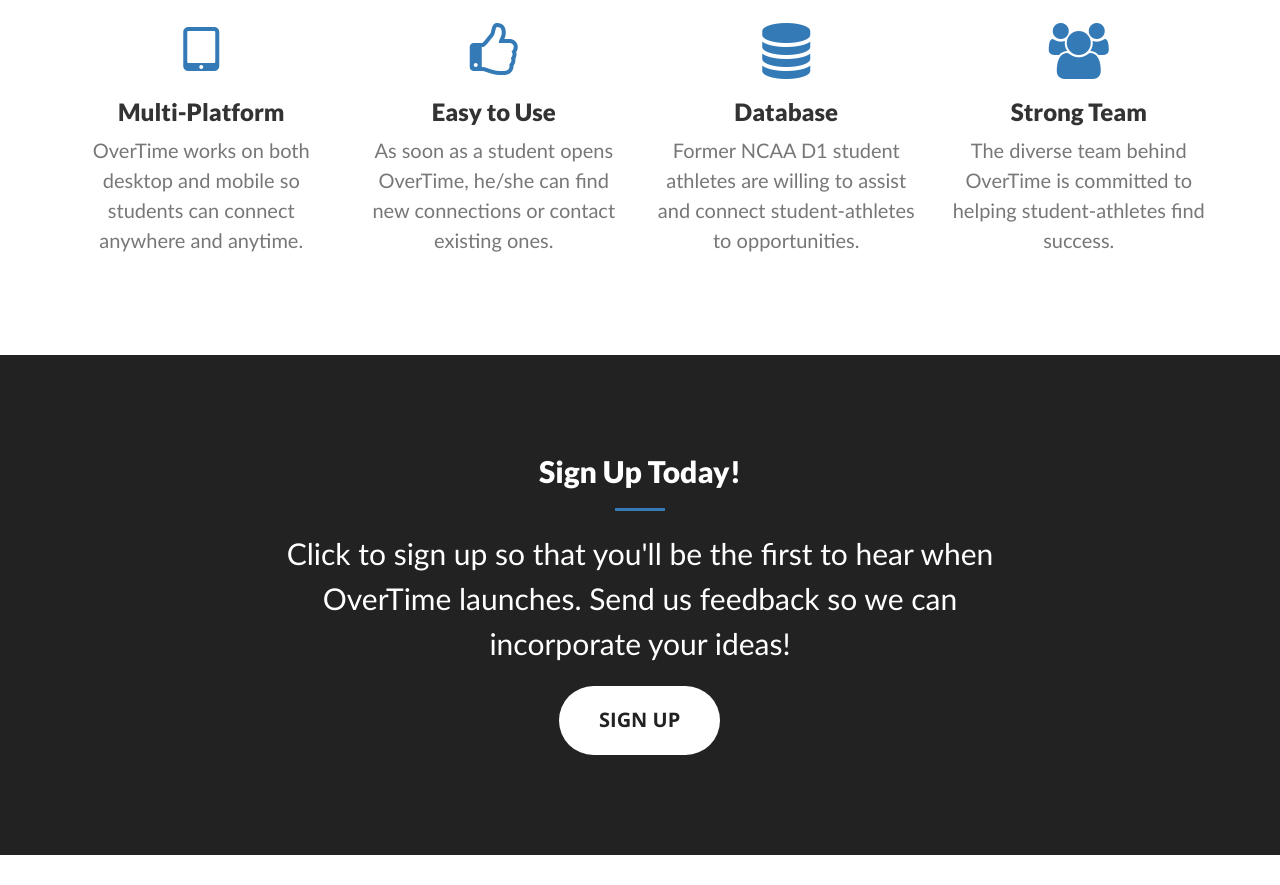
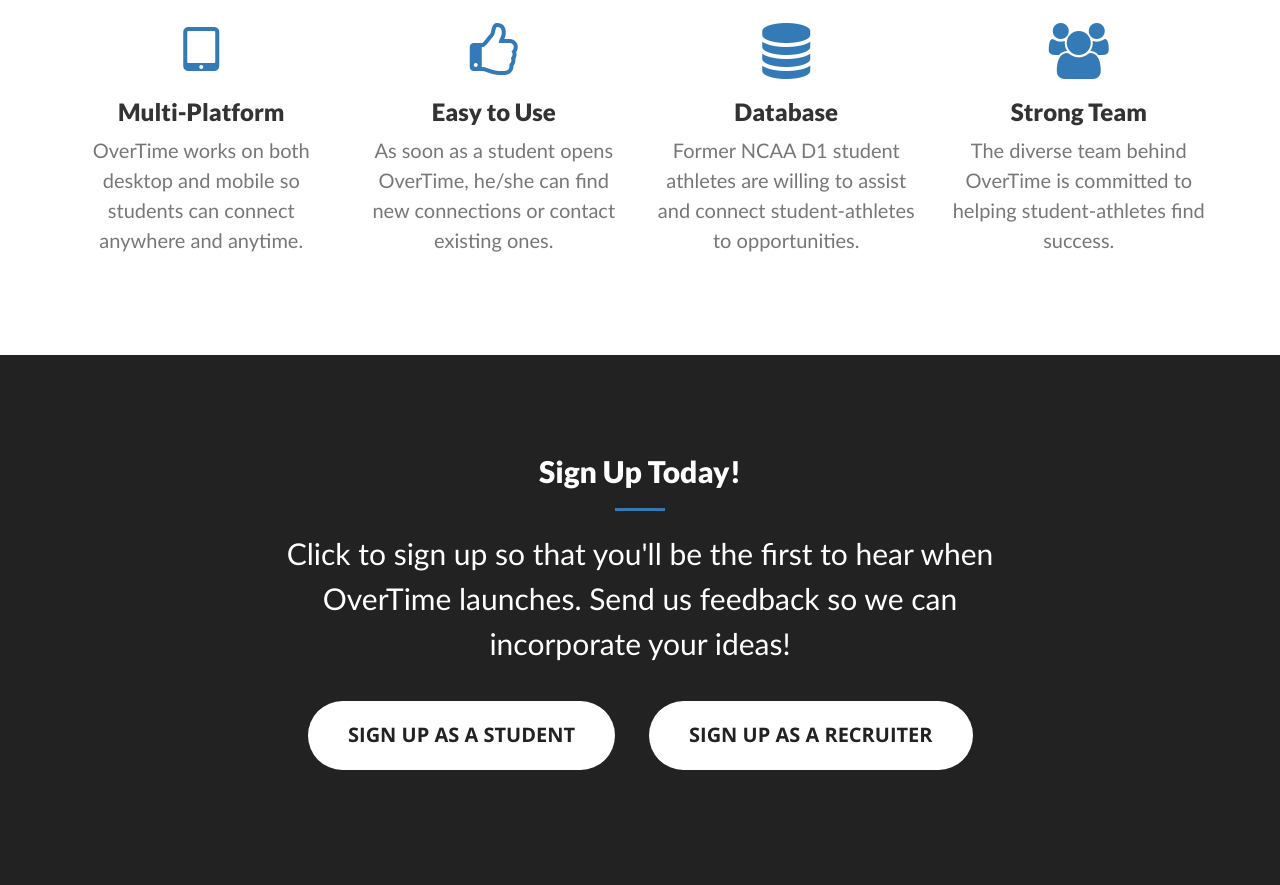
Before and after one commit to akguthal/overtime, a website: page index.html in a window 1280 px wide. Shown: the part 1473-2358 px from the top of the page. Before the commit the page ends 2328 px from the top, so only its background shows below. Drawn offline with nearby package versions, Linux system fonts and the light colour scheme.

Commit message:
Added separate sign up buttons for students and recruiters

```diff
--- a/css/creative.css
+++ b/css/creative.css
@@ -29,6 +29,11 @@
 a:focus {
   color: #eb3812;
 }
+
+.signupButton{
+  margin:2%;
+}
+
 h1,
 h2,
 h3,
--- a/index.html
+++ b/index.html
@@ -141,9 +141,12 @@
                     <hr class="primary">
                     <p>Click to sign up so that you'll be the first to hear when OverTime launches. Send us feedback so we can incorporate your ideas!</p>
                 </div>
-                <div class="col-lg-8 col-lg-offset-2 text-center">
-                  <a href="http://www.google.com" class="page-scroll btn btn-default btn-xl sr-button">Sign Up</a>
-                </div>
+            </div>
+            <div class = "row">
+              <div class="col-lg-8 col-lg-offset-2 text-center">
+                <a href="https://docs.google.com/forms/d/e/1FAIpQLSd1SUVWkZ2UWvb9kb1s-QzQwA54vWUHz_hY0A7MZTBG3vnrgw/viewform?usp=sf_link" target="_blank" class="page-scroll btn btn-default btn-xl sr-button signupButton">Sign up as a Student</a>
+                <a href="https://docs.google.com/forms/d/e/1FAIpQLSdFAwtL2luQiXQD_Yjc5nPReN-ztWzpru8cJ7VcjplYW62nNw/viewform?usp=sf_link" target="_blank" class="page-scroll btn btn-default btn-xl sr-button signupButton">Sign up as a Recruiter</a>
+              </div>
             </div>
         </div>
     </section>
```
Also changed, not shown: css/creative.min.css (deleted).
